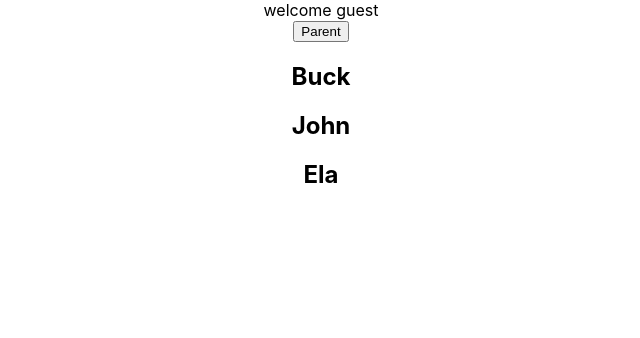
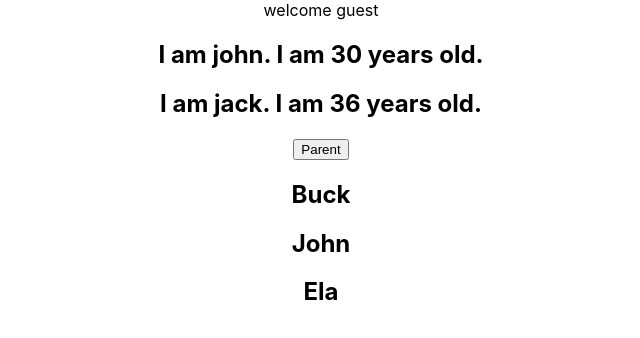
Before and after one commit to NorrisChenCA/norris_reactjs, a React (Create React App) app in the folder hello-world/: page / in a window 1280 px wide. Shown: the top 338 px of the page, without its empty margins (319-959 px from the left). Built offline with nearby package versions, Linux system fonts and the light colour scheme.

Commit message:
Namelist2

```diff
--- a/hello-world/src/App.js
+++ b/hello-world/src/App.js
@@ -14,10 +14,12 @@ import EventBind2 from './components/EventBind2';
 import Parent from './components/Parent';
 import User from './components/User';
 import Namelist from './components/Namelist';
+import Namelist2 from './components/Namelist2';
 function App() {
   return (
     <div className="App">
       <User />
+      <Namelist2 />
       <Parent />
       <Namelist />
       {/*<Greet3 name = "Stark" otherName = "Stank" />*/}
--- /dev/null
+++ b/hello-world/src/components/Namelist2.js
@@ -0,0 +1,20 @@
+import React from "react"
+
+function Namelist2(){
+    const person = [
+        {
+        id: 1,
+        name: 'john',
+        age: 30,
+        },
+        {
+        id: 2,
+        name: 'jack',
+        age: 36,
+        }
+    ]
+    const personlist = person.map(person => <h2>I am {person.name}. I am {person.age} years old.</h2>)
+    return <div>{personlist}</div>
+}
+
+export default Namelist2
```
